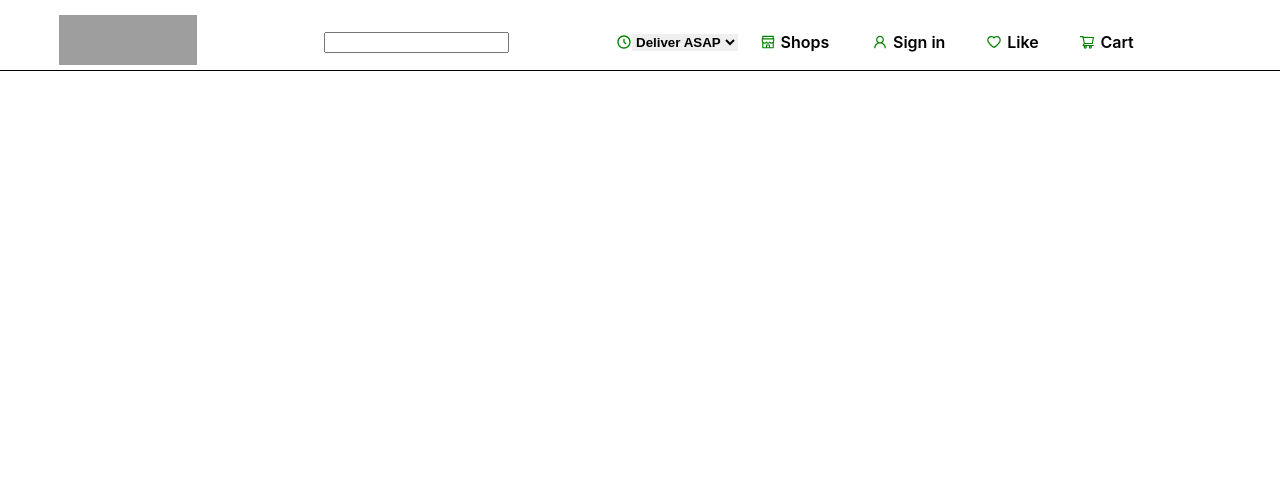
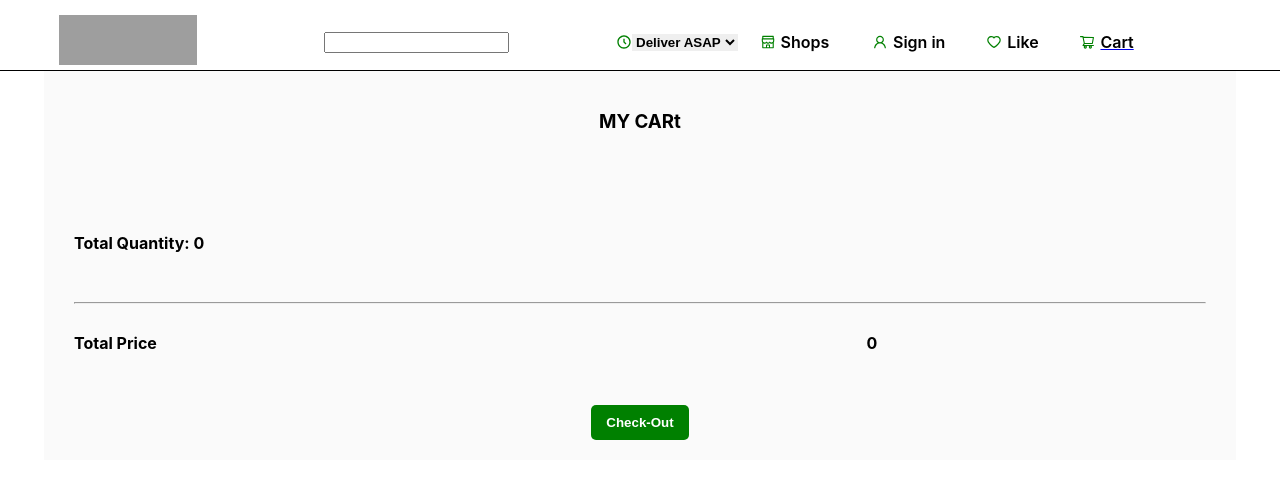
Before and after one commit to Kamesh255/shops, a React (Create React App) app: page /cart in a window 1280 px wide. Shown: the top 478 px of the page. Built offline with nearby package versions, Linux system fonts and the light colour scheme; grey boxes are pictures that could not be loaded.

Commit message:
add cart page

```diff
--- a/db.json
+++ b/db.json
@@ -115,19 +115,19 @@
                         {
                             "id": "v1",
                             "title": "Potato",
-                            "price":"50 kg",
+                            "price":"50",
                             "c_img":"https://tse2.mm.bing.net/th?id=OIP.5v-lpa2ov9IFJD5K_OSOPgHaEr&pid=Api"
                         },
                         {
                             "id": "v2",
                             "title": "Couliflower",
-                            "price":"30 kg ",
+                            "price":"30",
                             "c_img":"https://tse3.mm.bing.net/th?id=OIP.YQnks-gzn4l96VT3fI3EqwHaFj&pid=Api"
                         },
                         {
                             "id": "v3",
                             "title": "Onion",
-                            "price":"30 kg",
+                            "price":"30",
                             "c_img":"https://tse2.mm.bing.net/th?id=OIP.GGaiTNzdfao49Zjjcfw6TwHaGg&pid=Api"
                         }
                     ]
@@ -141,19 +141,19 @@
                         {
                             "id": "v1",
                             "title": "Potato",
-                            "price":"50 kg",
+                            "price":"50",
                             "c_img":"https://tse2.mm.bing.net/th?id=OIP.5v-lpa2ov9IFJD5K_OSOPgHaEr&pid=Api"
                         },
                         {
                             "id": "v2",
                             "title": "Couliflower",
-                            "price":"30 kg ",
+                            "price":"30 ",
                             "c_img":"https://tse3.mm.bing.net/th?id=OIP.YQnks-gzn4l96VT3fI3EqwHaFj&pid=Api"
                         },
                         {
                             "id": "v3",
                             "title": "Onion",
-                            "price":"30 kg",
+                            "price":"30",
                             "c_img":"https://tse2.mm.bing.net/th?id=OIP.GGaiTNzdfao49Zjjcfw6TwHaGg&pid=Api"
                         }
                     ]
--- a/src/App.js
+++ b/src/App.js
@@ -4,6 +4,7 @@ import Navbar from './component/Navbar';
 import Home from './component/Home';
 import {Routes,Route} from 'react-router-dom'
 import Products from './component/Products';
+import Cart from './component/Cart';
 
 function App() {
   return (
@@ -12,6 +13,7 @@ function App() {
     <Routes>
       <Route path="/" element={<Home/>}/>
       <Route path="/products/:id"  element={<Products/>}/>
+      <Route path="/cart" element={<Cart/>}/>
     </Routes>
     </div>
   );
--- a/src/component/Cart.jsx
+++ b/src/component/Cart.jsx
@@ -1,8 +1,159 @@
-import React from 'react'
+import React, { useEffect, useState } from 'react'
+import { AiOutlineMinus, AiOutlinePlus, AiTwotoneDelete } from 'react-icons/ai';
+import { useDispatch, useSelector } from 'react-redux';
+import { Link } from 'react-router-dom';
+import { decrementitem, deleteCart, incrementitem } from '../redux/action';
+import { store } from '../redux/store';
+
+import './style/Cart.css'
 
 const Cart = () => {
+
+  const [cart, setCart] = useState(false);
+  const [upi, setUpi] = useState(false);
+  const [total, setTotal] = useState(0);
+  const [length, setLength] = useState(0);
+
+  const dispatch = useDispatch();
+
+  let cartData = useSelector((state) => state.reducer.cart);
+
+  const items = cartData.map((el) => {
+    return el.price;
+  });
+  let totalItems = items.length;
+
+  const setCartData = () => {
+    let newPrice = 0;
+    for (let i = 0; i < cartData.length; i++) {
+      newPrice += cartData[i].price * cartData[i].quantity;
+    }
+    setTotal(newPrice);
+  };
+  useEffect(() => {
+    setCartData();
+    return () => {
+      setCartData();
+    };
+  }, [cartData, length]);
+
+  const handlecartRemove = async (idx) => {
+    await dispatch(deleteCart(idx));
+
+    let state = store.getState();
+    setLength(state.reducer.cart.length);
+  };
+
+  const RemoveItem = (idx) => {
+    dispatch(decrementitem(idx));
+  };
+  const Additem = (idx) => {
+    dispatch(incrementitem(idx));
+  };
+
+
+  const handelSubmit= ()=> {
+    alert("Your Order Deliver by 15 min...")
+  }
   return (
-    <div>Cart</div>
+    <div>
+
+    <div className="cart_div">
+      <div>
+        <h3>MY CARt</h3>
+        <br />
+        <div className="cart_item">
+          {cartData.map((el) => {
+            return (
+              <>
+                <div className="box">
+                  <div className="cart_img">
+                    <img
+                      style={{
+                        width: "100%",
+                        height: "100%",
+                        borderRadius: "8px 8px 0 0",
+                      }}
+                      src={el.c_img}
+                      alt={el.title}
+                    />
+                  </div>
+                  <div className="cart_text">
+                    <p style={{fontWeight:'bold'}}>{el.title}</p>
+                    <div style={{ display: "flex",marginTop:'-15px' }}>
+                      <div>
+                        <p>Price : ₹{el.price * el.quantity}</p>
+                      </div>
+                      <div style={{ marginLeft: "10px" }}>
+                        <p> {`quantity: ${el.quantity}`}</p>
+                      </div>
+                    </div>
+                    <div className="cart_remove">
+                      <button id="btn" onClick={() => Additem(el.id)}>
+                        <AiOutlinePlus />
+                      </button>
+                      {el.quantity > 1 ? (
+                        <button
+                          style={{ margin: "0 0 0 10px " }}
+                          onClick={() => RemoveItem(el.id)}
+                        >
+                          <AiOutlineMinus />
+                        </button>
+                      ) : null}
+                      <button
+                        style={{ marginLeft: "10px" }}
+                        onClick={() => handlecartRemove(el.id)}
+                      >
+                        <AiTwotoneDelete />
+                      </button>
+                    </div>
+                  </div>
+                </div>
+              </>
+            );
+          })}
+        </div>
+      </div>
+      <div className="pyment_div">
+        <br />
+        <div className="pyment_text">
+          <h4>{`Total Quantity: ${totalItems}`}</h4>
+          <br />
+          {cartData.map((el) => {
+            return (
+              <>
+                <div className="details">
+                  <div>
+                    <h4>{el.title}</h4>
+                  </div>
+                  <div>
+                    <h4>{el.price * el.quantity}</h4>
+                  </div>
+                </div>
+              </>
+            );
+          })}
+
+          <hr />
+          <div className="details">
+            <div>
+              <h4>Total Price</h4>
+            </div>
+            <div>
+              <h4>{total}</h4>
+            </div>
+          </div>
+          <br />
+        </div>
+        <Link to='/' onClick={handelSubmit}>
+                  <button style={{ padding:'10px 15px', borderRadius:'5px', backgroundColor:'green', color:'white',fontWeight:'bold',border:"none" }}>
+                    Check-Out
+                  </button>
+        </Link>
+
+      </div>
+    </div>
+  </div>
   )
 }
 
--- a/src/component/Home.jsx
+++ b/src/component/Home.jsx
@@ -64,7 +64,7 @@ const Home = () => {
               }
             }).map((el)=>{
             return(
-              <div style={{maxWidth:'250px',margin:'auto',borderRadius:'5px',display:'grid',gridAutoRows:'55% 32% 13%',textAlign:'left',padding:'5px',boxShadow:'gray 5px 5px 10px 5px'}}>
+              <div style={{maxWidth:'250px',minHeight:'400px',margin:'auto',borderRadius:'5px',display:'grid',gridAutoRows:'55% 32% 13%',textAlign:'left',padding:'5px',boxShadow:'gray 5px 5px 10px 5px'}}>
                 <div>
                   <img style={{width:'100%', height:'100%'}} src={el.c_img} alt="" />
                 </div>
--- a/src/component/Navbar.jsx
+++ b/src/component/Navbar.jsx
@@ -35,7 +35,7 @@ const Navbar = () => {
             <ul className='cart_ui'>
                 <li><AiOutlineUser/><p>Sign in</p></li>
                 <li><AiOutlineHeart/><p>Like</p></li>
-                <li><AiOutlineShoppingCart/><p>Cart</p></li>
+                <Link to='/cart'><li> <AiOutlineShoppingCart/><p>Cart</p></li></Link>
             </ul>
         </div>
     </div>
--- /dev/null
+++ b/src/component/style/Cart.css
@@ -0,0 +1,96 @@
+.cart_div{
+    padding: 20px;
+    margin-top: 40px;
+    width: 90%;
+    margin: auto;
+    background-color: #fafafa;
+    /* min-height: 500px; */
+    display: grid;
+    /* grid-template-columns: 74% 25% ; */
+    gap: 10px;
+}
+.cart_item{
+  display: grid;
+  grid-template-columns: 30% 30% 30%;
+  gap:20px ;
+}
+.box{
+    display: grid;
+    height: 400px;
+    grid-template-rows: 60% 40%;
+    box-shadow: gray 5px 5px 10px 5px ;
+}
+.cart_text{
+    text-align: left;
+    padding: 5px;
+}
+.pyment_div > p {
+     margin: 0;
+     padding: 0;
+
+
+}
+.pyment_text{
+    text-align: left;
+    padding: 10px;
+}
+.details{
+    display: grid;
+    grid-template-columns: 70% 30%;
+}
+.payDiv{
+    border: 0.5px solid gray;
+    border-radius: 5px;
+    padding: 5px;
+    cursor: pointer;
+}
+.cart_remove {
+    /* display: flex;  */
+    padding: 5px;
+}
+.cart_remove > button{
+    width: fit-content;
+    gap: 5px;
+    margin: auto;
+    padding: 5px;
+    font-size:20px;
+    background-color:#3F51B5 ;
+    border: none;
+    border-radius: 3px;
+    color: #FFFFFF;
+    cursor: pointer;
+}
+.cart_remove > button:hover{
+    background-color: red;
+}
+#btn:hover{
+    background-color: green;
+}
+
+
+@media (max-width:970px) {
+    .cart_item{
+        display:grid;
+        grid-template-columns:49% 49%;
+        gap: 10px;
+    }
+    .input>input{
+        width: 100px;
+    }
+}
+
+@media (max-width:600px) {
+    .cart_item{
+        display:grid;
+        grid-template-columns: 99%;
+        gap: 25px;
+    }
+    .cart_div{
+        width: 80%;
+        display: grid;
+        /* grid-template-columns: 60% 40%; */
+    }
+    .input>input{
+        width: 100px;
+    }
+}
--- a/src/component/style/Home.css
+++ b/src/component/style/Home.css
@@ -25,7 +25,7 @@
     }
 }
 
-@media(max-width:880px ){
+@media(max-width:950px ){
     .shop_container{
         display: grid;
         grid-template-columns: 49% 49% ;
@@ -35,7 +35,7 @@
     }
 }
 
-@media(max-width:550px ){
+@media(max-width:650px ){
     .shop_container{
         display: grid;
         grid-template-columns:  100% ;
--- a/src/component/style/Navbar.css
+++ b/src/component/style/Navbar.css
@@ -35,7 +35,7 @@ li>p{
 @media (max-width:600px){
     .nav_container{
         display: grid;
-        grid-template-columns: 25% 40% 35%;
+        grid-template-columns: 25% 35% 40%;
     }
     .ui_div{
         display: none;
--- a/src/redux/actionTypes.js
+++ b/src/redux/actionTypes.js
@@ -1 +1,5 @@
-export const STORE_DATA = "STORE_DATA"
+export const STORE_DATA = "STORE_DATA";
+export const ADD_CART = "ADD_CART";
+export const DELETE_CART = "DELETE_CART";
+export const INC_ITEM="INC_ITEM";
+export const DEC_ITEM="DEC_ITEM";
--- a/src/redux/reducer.js
+++ b/src/redux/reducer.js
@@ -1,15 +1,67 @@
-import {STORE_DATA} from './actionTypes'
+import { ADD_CART, DEC_ITEM, DELETE_CART, INC_ITEM, STORE_DATA } from './actionTypes'
 
 const initState = {
-    data:[]
+    data: [],
+    cart: []
 }
 
-const reducer = (store = initState, {type,payload})=>{
-    switch(type){
+const reducer = (store = initState, { type, payload }) => {
+    switch (type) {
         case STORE_DATA:
-            return{...store, data:payload};
+            return { ...store, data: payload };
+        case ADD_CART:
+            let newArray = [];
+            let uniqueObj = {};
+            for (let i in store.cart) {
+                let objId = store.cart[i]['id'];
+                uniqueObj[objId] = store.cart[i]
+            }
+            if (uniqueObj[payload.id] === undefined) {
+                uniqueObj[payload.id] = payload;
+                uniqueObj[payload.id]["quantity"] = 1;
+            } else {
+                let quan = uniqueObj[payload.id]["quantity"];
+                uniqueObj[payload.id]["quantity"] = quan + 1;
+            }
+            // Loop to push unique object into array
+            for (let i in uniqueObj) {
+                newArray.push(uniqueObj[i]);
+            }
+            return { ...store, cart: newArray };
+        case DELETE_CART:
+            var dcart = store.cart.filter((e) => {
+                if (e.id !== payload) {
+                    return e;
+                }
+            });
+            return { ...store, cart: dcart };
+        case INC_ITEM:
+
+            var Incre = store.cart.map((e) => {
+                if (e.id === payload) {
+                    let xyz = e;
+                    xyz["quantity"] = xyz["quantity"] + 1;
+                    return xyz;
+                } else {
+                    return e;
+                }
+            });
+            console.log("cartinc", Incre);
+            return { ...store, cart: [...Incre] };
+        case DEC_ITEM:
+            var decre = store.cart.map((e) => {
+                if (e.id === payload) {
+                    let xyz = e;
+                    xyz["quantity"] = xyz["quantity"] - 1;
+                    return xyz;
+                } else {
+                    return e;
+                }
+            });
+            console.log("cartdec", ...decre);
+            return { ...store, cart: [...decre] };
         default:
             return store;
     }
 }
-export {reducer}
+export { reducer }
```
Also changed, not shown: src/component/Products.jsx (+15 -5 lines), src/redux/action.js (+18 -1 lines).
